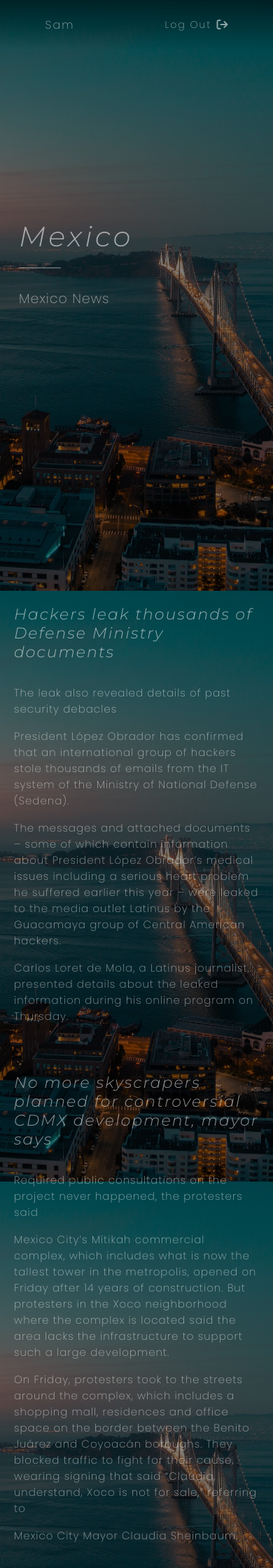
After one commit to GevorgyanSam/DataBase, a PHP site: page /mexico.php in a window 390 px wide. The commit adds this page. Shown: the top 2240 px of the page at 70% size. Run offline with PHP 8.4, Linux system fonts and the light colour scheme; a user stored in the database is signed in.

Commit message:
Finished The Mexico News Page 'Full Responsive'

```diff
--- /dev/null
+++ b/js/mexico.js
@@ -0,0 +1 @@
+"use strict";$(document).ready((function(){$(window).scroll((()=>{$(window).scrollTop()>0?$(".navParent").addClass("active"):$(".navParent").removeClass("active"),$(".scroll").css({transform:"translateY("+.35*$(window).scrollTop()+"px)"})}))}));
--- /dev/null
+++ b/mexico.php
@@ -0,0 +1,84 @@
+<?php
+    session_start();
+
+    if(!isset($_SESSION["name"]) && !isset($_SESSION["lastname"])) {
+        header("Location: index.php");
+    }
+
+    $Name = $_SESSION["name"];
+    $LastName = $_SESSION["lastname"];
+    $Login = $_SESSION["login"];
+?>
+
+<!DOCTYPE html>
+<html lang="en">
+<head>
+    <meta charset="UTF-8">
+    <meta http-equiv="X-UA-Compatible" content="IE=edge">
+    <meta name="viewport" content="width=device-width, initial-scale=1.0">
+    <link rel="stylesheet" href="css/icons.css">
+    <link rel="stylesheet" href="css/mexico.css">
+    <link rel="stylesheet" href="css/mexicoMedia.css">
+    <title>Mexico</title>
+</head>
+<body>
+
+
+
+
+
+                                    <!-- Navigation -->
+
+
+
+
+
+    <header>
+        <?php require "section/nav.php"; ?>
+    </header>
+
+
+
+
+
+                                    <!-- Home -->
+
+
+
+
+
+    <main>
+        <div id="parent">
+            <div class="parent">
+                <div class="header">
+                    <div>
+                        <div class="scroll">
+                            <h1>Mexico</h1>
+                            <h3>Mexico News</h3>
+                        </div>
+                    </div>
+                </div>
+                <div class="main">
+                    <h2>Hackers leak thousands of Defense Ministry documents</h2>
+                    <p>The leak also revealed details of past security debacles</p>
+                    <p>President López Obrador has confirmed that an international group of hackers stole thousands of emails from the IT system of the Ministry of National Defense (Sedena).</p>
+                    <p>The messages and attached documents – some of which contain information about President López Obrador’s medical issues including a serious heart problem he suffered earlier this year – were leaked to the media outlet Latinus by the Guacamaya group of Central American hackers.</p>
+                    <p>Carlos Loret de Mola, a Latinus journalist, presented details about the leaked information during his online program on Thursday.</p>
+                    <h2>No more skyscrapers planned for controversial CDMX development, mayor says</h2>
+                    <p>Required public consultations on the project never happened, the protesters said</p>
+                    <p>Mexico City’s Mítikah commercial complex, which includes what is now the tallest tower in the metropolis, opened on Friday after 14 years of construction. But protesters in the Xoco neighborhood where the complex is located said the area lacks the infrastructure to support such a large development.</p>
+                    <p>On Friday, protesters took to the streets around the complex, which includes a shopping mall, residences and office space on the border between the Benito Juárez and Coyoacán boroughs. They blocked traffic to fight for their cause, wearing signing that said “Claudia, understand, Xoco is not for sale,” referring to</p>
+                    <p>Mexico City Mayor Claudia Sheinbaum.</p>
+                    <h2>This New Yorker helped Puebla find a lost cultural tradition</h2>
+                    <p>Cayuqui Estage Noel was central to founding Atlixco's Atlixcáyotl festival in 1965</p>
+                    <p>By Joseph Sorrentino</p>
+                    <p>The Huei Atlixcáyotl festival, Puebla’s huge event of traditional dance that takes place every September in Atlixco, has roots in the pre-Hispanic Nahuatl peoples of the area, but it wouldn’t exist today if not for a New Yorker.</p>
+                    <p>To say Cayuqui Estage Noel has had an interesting and peripatetic life would be a gross understatement. Born Raymond Harvey Estage Noel in Buffalo, he has lived in Mexico since 1954, and except for a couple of trips to New York to earn money and a few others to Guatemala, he’s never left, bouncing between Atlixco and Oaxaca, Campeche and other parts of Puebla.</p>
+                </div>
+            </div>
+        </div>
+    </main>
+    <script src="js/jquery-3.6.0.min.js"></script>
+    <script src="js/mexico.js"></script>
+</body>
+</html>
--- /dev/null
+++ b/src/scss/mexico.scss
@@ -0,0 +1,167 @@
+@import url('https://fonts.googleapis.com/css2?family=Montserrat:ital,wght@1,300&family=Poppins:wght@200&display=swap');
+
+:root {
+    --font-family: 'Poppins', sans-serif;
+    --font-family-2: 'Montserrat', sans-serif;
+    --color: rgba(255, 255, 255, 0.55);
+    --secondary-color: black;
+    --transition: .5s;
+}
+
+html {
+    scroll-behavior: smooth;
+}
+
+::-webkit-scrollbar {
+    display: none !important;
+}
+
+* {
+    margin: 0;
+    padding: 0;
+    box-sizing: border-box;
+    outline: none;
+    border: none;
+    list-style-type: none;
+    text-decoration: none;
+}
+
+body {
+    overflow-x: scroll;
+    user-select: none;
+    background-position: 50% 50%;
+    background-attachment: fixed;
+    background-size: cover;
+    background-repeat: no-repeat;
+    background-image: linear-gradient(rgba(0, 0, 0, 0.5)), url(../img/background.jpg);
+}
+
+
+// ----- ----- ----- ----- ----- ----- ----- ----- ----- ----- -----
+
+// ----- ----- ----- -----      Navigation      ----- ----- ----- -----
+
+// ----- ----- ----- ----- ----- ----- ----- ----- ----- ----- -----
+
+
+@import "nav.scss";
+
+
+// ----- ----- ----- ----- ----- ----- ----- ----- ----- ----- -----
+
+// ----- ----- ----- -----      Parent      ----- ----- ----- -----
+
+// ----- ----- ----- ----- ----- ----- ----- ----- ----- ----- -----
+
+
+#parent {
+    margin: 0 auto;
+    width: 1100px;
+}
+
+.parent {
+
+    .header {
+        display: flex;
+        align-items: center;
+        justify-content: flex-start;
+        text-align: start;
+        height: 100vh;
+
+        > div {
+            transform: translateY(-35%);
+        }
+
+        h1 {
+            color: var(--color);
+            font-size: 75px;
+            font-family: var(--font-family-2);
+            font-weight: 400;
+            letter-spacing: 4px;
+            animation: HeaderAnim .7s forwards;
+            animation-delay: 1s;
+            opacity: 0;
+            transform: translateX(-70px);
+            transition: var(--transition);
+
+            @keyframes HeaderAnim {
+
+                0% {
+                    opacity: 0;
+                    transform: translateX(-70px);
+                }
+
+                100% {
+                    opacity: 1;
+                    transform: translateX(0px);
+                }
+
+            }
+        }
+
+        h3 {
+            transition: var(--transition);
+            color: var(--color);
+            font-size: 40px;
+            font-family: var(--font-family);
+            font-weight: 400;
+            letter-spacing: 1px;
+            padding-top: 50px;
+            position: relative;
+            animation: HeaderAnim .7s forwards;
+            animation-delay: 1.6s;
+            opacity: 0;
+            transform: translateX(-70px);
+
+            &::after {
+                content: "";
+                position: absolute;
+                height: 1px;
+                width: 0px;
+                background-color: var(--color);
+                left: 0;
+                top: 20px;
+                animation: HeaderAfterAnim .7s forwards;
+                animation-delay: 2s;
+                transition: var(--transition);
+
+                @keyframes HeaderAfterAnim {
+
+                    0% {
+                        width: 0;
+                    }
+
+                    100% {
+                        width: 150px;
+                    }
+
+                }
+            }
+        }
+    }
+
+    .main {
+        margin: 50px 0;
+        margin-top: -50px;
+
+        h2 {
+            color: var(--color);
+            font-size: 45px;
+            font-family: var(--font-family-2);
+            font-weight: 400;
+            letter-spacing: 2px;
+            margin-bottom: 80px;
+            margin-top: 200px;
+            transition: var(--transition);
+        }
+
+        p {
+            color: var(--color);
+            font-size: 18px;
+            font-family: var(--font-family);
+            letter-spacing: 1px;
+            margin-top: 40px;
+            transition: var(--transition);
+        }
+    }
+}
--- /dev/null
+++ b/src/scss/mexicoMedia.scss
@@ -0,0 +1,306 @@
+
+@media only screen and (max-width: 1400px) {
+
+    .parent {
+
+        .header {
+
+            h1 {
+                font-size: 65px !important;
+            }
+
+            h3 {
+                font-size: 35px !important;
+            }
+        }
+    }
+
+}
+
+@media only screen and (max-width: 1300px) {
+
+    .parent {
+
+        .header {
+
+            h1 {
+                font-size: 60px !important;
+            }
+
+            h3 {
+                font-size: 30px !important;
+            }
+        }
+
+        .main {
+
+            h2 {
+                font-size: 40px !important;
+            }
+        }
+    }
+
+}
+
+@media only screen and (max-width: 1200px) {
+
+    #parent {
+        width: 100% !important;
+        padding: 0 50px !important;
+    }
+
+    .parent {
+
+        .header {
+            margin-left: 150px !important;
+        }
+
+        .main {
+
+            h2 {
+                font-size: 40px !important;
+                margin-bottom: 70px !important;
+                margin-top: 180px !important;
+            }
+
+            p {
+                margin-top: 35px !important;
+            }
+        }
+    }
+
+}
+
+@media only screen and (max-width: 1100px) {
+
+    .parent {
+
+        .header {
+            margin-left: 100px !important;
+        }
+    }
+
+}
+
+@media only screen and (max-width: 1000px) {
+
+    .parent {
+
+        .header {
+            margin-left: 50px !important;
+
+            h1 {
+                font-size: 55px !important;
+            }
+
+            h3 {
+                font-size: 25px !important;
+
+                &::after {
+                    width: 100px !important;
+                }
+            }
+        }
+
+        .main {
+
+            h2 {
+                font-size: 35px !important;
+                margin-bottom: 60px !important;
+                margin-top: 160px !important;
+            }
+
+            p {
+                font-size: 17px !important;
+                margin-top: 30px !important;
+            }
+        }
+    }
+
+}
+
+@media only screen and (max-width: 850px) {
+
+    .parent {
+
+        .main {
+
+            h2 {
+                font-size: 30px !important;
+                margin-bottom: 50px !important;
+                margin-top: 120px !important;
+            }
+
+            p {
+                font-size: 17px !important;
+                margin-top: 25px !important;
+            }
+        }
+    }
+
+}
+
+@media only screen and (max-width: 700px) {
+
+    .parent {
+
+        .main {
+
+            h2 {
+                font-size: 28px !important;
+                margin-bottom: 40px !important;
+                margin-top: 100px !important;
+            }
+
+            p {
+                font-size: 16px !important;
+                margin-top: 20px !important;
+            }
+        }
+    }
+
+}
+
+@media only screen and (max-width: 660px) {
+
+    #parent {
+        padding: 0 30px !important;
+    }
+
+    .parent {
+
+        .header {
+            margin-left: 8% !important;
+
+            h1 {
+                font-size: 50px !important;
+            }
+
+            h3 {
+                font-size: 20px !important;
+
+                &::after {
+                    width: 80px !important;
+                }
+            }
+        }
+    }
+
+}
+
+@media only screen and (max-width: 570px) {
+
+    #parent {
+        padding: 0 25px !important;
+    }
+
+    .parent {
+
+        .header {
+            margin-left: 4% !important;
+
+            h1 {
+                font-size: 45px !important;
+            }
+
+            h3 {
+                font-size: 19px !important;
+
+                &::after {
+                    width: 70px !important;
+                }
+            }
+        }
+
+        .main {
+
+            h2 {
+                font-size: 25px !important;
+                margin-bottom: 35px !important;
+                margin-top: 80px !important;
+            }
+
+            p {
+                font-size: 16px !important;
+                margin-top: 17px !important;
+            }
+        }
+    }
+
+}
+
+@media only screen and (max-width: 470px) {
+
+    .parent {
+
+        .main {
+
+            h2 {
+                font-size: 22px !important;
+                margin-bottom: 33px !important;
+                margin-top: 70px !important;
+            }
+
+            p {
+                font-size: 15px !important;
+                margin-top: 16px !important;
+            }
+        }
+    }
+
+}
+
+@media only screen and (max-width: 400px) {
+
+    #parent {
+        padding: 0 20px !important;
+    }
+
+    .parent {
+
+        .header {
+            margin-left: 2% !important;
+
+            h1 {
+                font-size: 40px !important;
+            }
+
+            h3 {
+
+                &::after {
+                    width: 60px !important;
+                }
+            }
+        }
+    }
+
+}
+
+@media only screen and (max-width: 350px) {
+
+    .parent {
+
+        .header {
+            margin-left: 1% !important;
+
+            h1 {
+                font-size: 35px !important;
+            }
+        }
+
+        .main {
+
+            h2 {
+                font-size: 21px !important;
+                margin-bottom: 32px !important;
+                margin-top: 65px !important;
+            }
+
+            p {
+                font-size: 14px !important;
+                margin-top: 15px !important;
+            }
+        }
+    }
+
+}
```
Also changed, not shown: css/mexicoMedia.css (added, +1 -0 lines), src/js/mexico.js (added, +30 -0 lines), welcome.php (+16 -16 lines), css/mexico.css (added).
